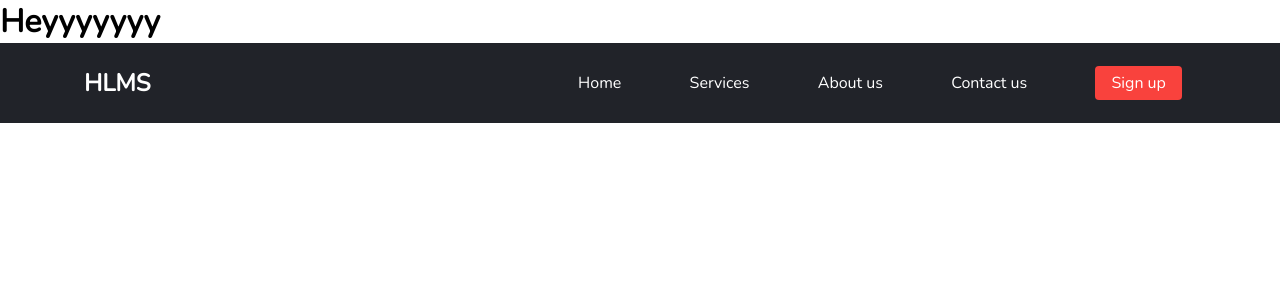
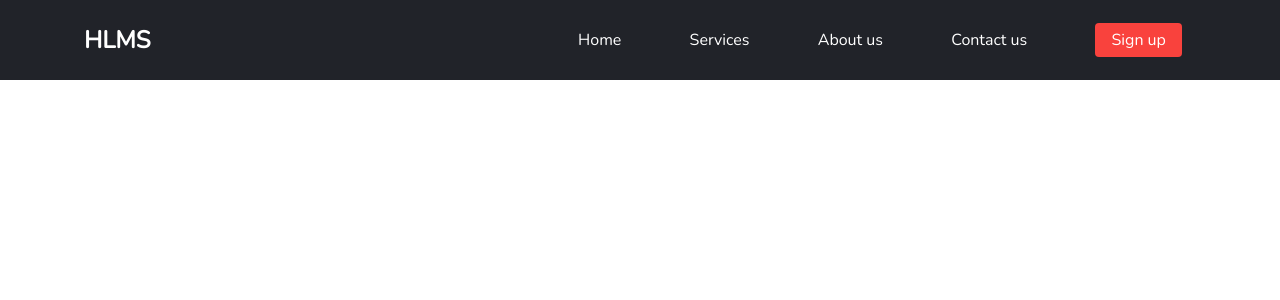
Before and after one commit to TanviSom/hlms-project, a Flask app: page / in a window 1280 px wide. Shown: the top 300 px of the page. Run offline with Flask 3, Linux system fonts and the light colour scheme.

Commit message:
Deleted heyyyyyyy
test2

```diff
--- a/templates/index.html
+++ b/templates/index.html
@@ -10,7 +10,6 @@
     <link rel="stylesheet" href="{{ url_for('static', filename='css/index.css') }}"/>
 </head>
 <body>
-    <h1>Heyyyyyyy</h1>
     <div class="nav-container">
         <nav class="navbar">
             <h1 id="navbar-logo">HLMS</h1>
```
